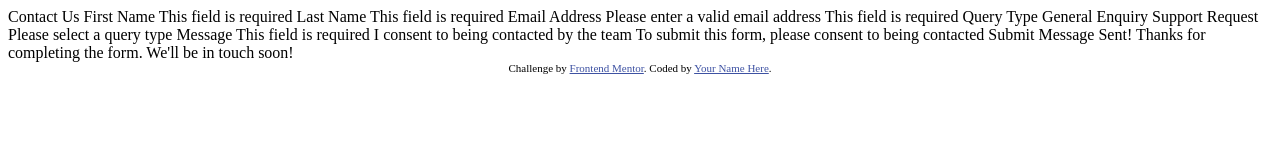
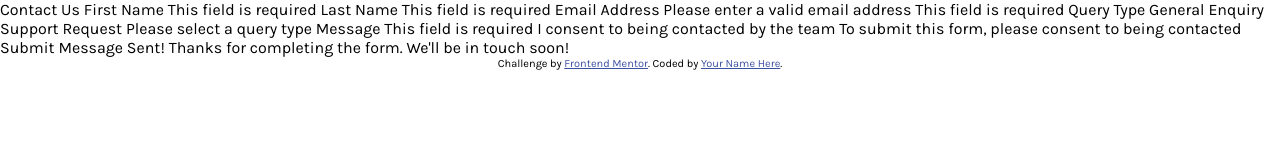
Before and after one commit to SnayderRodrigues/contact-form-main, a plain HTML site: page index.html in a window 1280 px wide. Drawn offline with Linux system fonts and the light colour scheme.

Commit message:
add: design default styles

```diff
--- a/index.html
+++ b/index.html
@@ -6,13 +6,14 @@
 
   <link rel="icon" type="image/png" sizes="32x32" href="./assets/images/favicon-32x32.png">
 
+  <link rel="stylesheet" href="./styles.css">
+
+  <link rel="preconnect" href="https://fonts.googleapis.com">
+<link rel="preconnect" href="https://fonts.gstatic.com" crossorigin>
+<link href="https://fonts.googleapis.com/css2?family=Karla:ital,wght@0,200..800;1,200..800&display=swap" rel="stylesheet">
+
   <title>Frontend Mentor | Contact form</title>
 
-  <!-- Feel free to remove these styles or customise in your own stylesheet 👍 -->
-  <style>
-    .attribution { font-size: 11px; text-align: center; }
-    .attribution a { color: hsl(228, 45%, 44%); }
-  </style>
 </head>
 <body>
 
--- /dev/null
+++ b/styles.css
@@ -0,0 +1,28 @@
+:root {
+  --light-green: hsl(148, 38%, 91%);
+  --green: hsl(169, 82%, 27%);
+  --red: hsl(0, 66%, 54%);
+  --white: hsl(0, 0%, 100%);
+  --gray: hsl(186, 15%, 59%);
+  --dark-gray: hsl(187, 24%, 22%);
+}
+
+*,
+*::before,
+*::after {
+  box-sizing: border-box;
+  margin: 0;
+}
+
+body {
+  font-family: "Karla", sans-serif;
+  font-size: 16px;
+}
+
+.attribution {
+  font-size: 11px;
+  text-align: center;
+}
+.attribution a {
+  color: hsl(228, 45%, 44%);
+}
```
